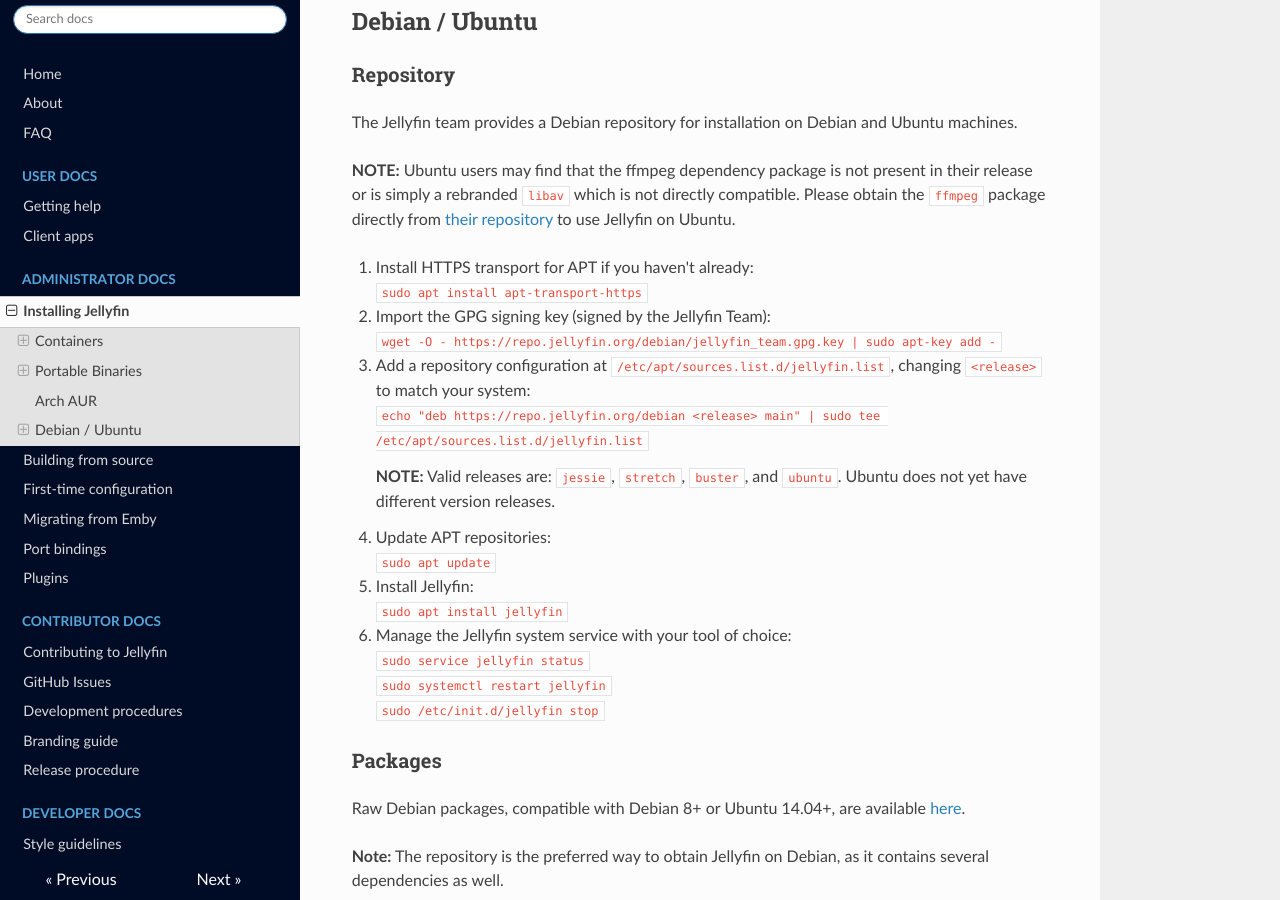
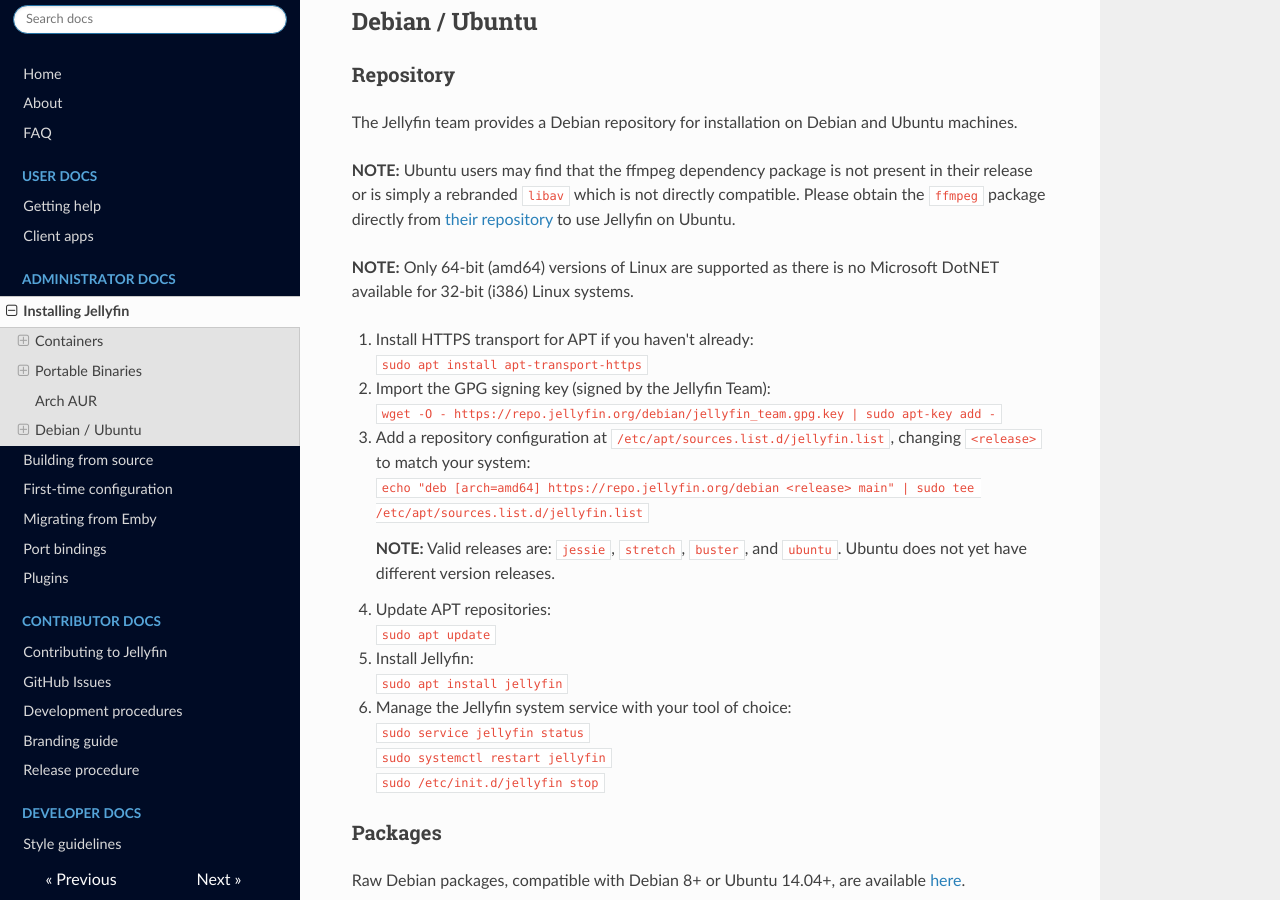
Before and after one commit to jellyfin-archive/jellyfin-docs, an MkDocs documentation site: the page built from docs/administrator-docs/installing.md, in a window 1280 px wide and 900 px high, scrolled down 1492 px. Built offline with MkDocs 1.6.1, drawn with Linux system fonts in a browser that asks for light colours; nearby versions of some CDN libraries; old or Windows-style settings are respelled for this version of MkDocs.

Commit message:
Add explicit amd64 reference in deb list

```diff
--- a/docs/administrator-docs/installing.md
+++ b/docs/administrator-docs/installing.md
@@ -59,6 +59,8 @@ The Jellyfin team provides a Debian repository for installation on Debian and Ub
 
 **NOTE:** Ubuntu users may find that the ffmpeg dependency package is not present in their release or is simply a rebranded `libav` which is not directly compatible. Please obtain the `ffmpeg` package directly from [their repository](https://ffmpeg.org/) to use Jellyfin on Ubuntu.
 
+**NOTE:** Only 64-bit (amd64) versions of Linux are supported as there is no Microsoft DotNET available for 32-bit (i386) Linux systems.
+
 1. Install HTTPS transport for APT if you haven't already:
     `sudo apt install apt-transport-https`
 
@@ -66,7 +68,7 @@ The Jellyfin team provides a Debian repository for installation on Debian and Ub
     `wget -O - https://repo.jellyfin.org/debian/jellyfin_team.gpg.key | sudo apt-key add -`
 
 1. Add a repository configuration at `/etc/apt/sources.list.d/jellyfin.list`, changing `<release>` to match your system:
-    `echo "deb https://repo.jellyfin.org/debian <release> main" | sudo tee /etc/apt/sources.list.d/jellyfin.list`
+    `echo "deb [arch=amd64] https://repo.jellyfin.org/debian <release> main" | sudo tee /etc/apt/sources.list.d/jellyfin.list`
 
     **NOTE:** Valid releases are: `jessie`, `stretch`, `buster`, and `ubuntu`. Ubuntu does not yet have different version releases.
 
```
